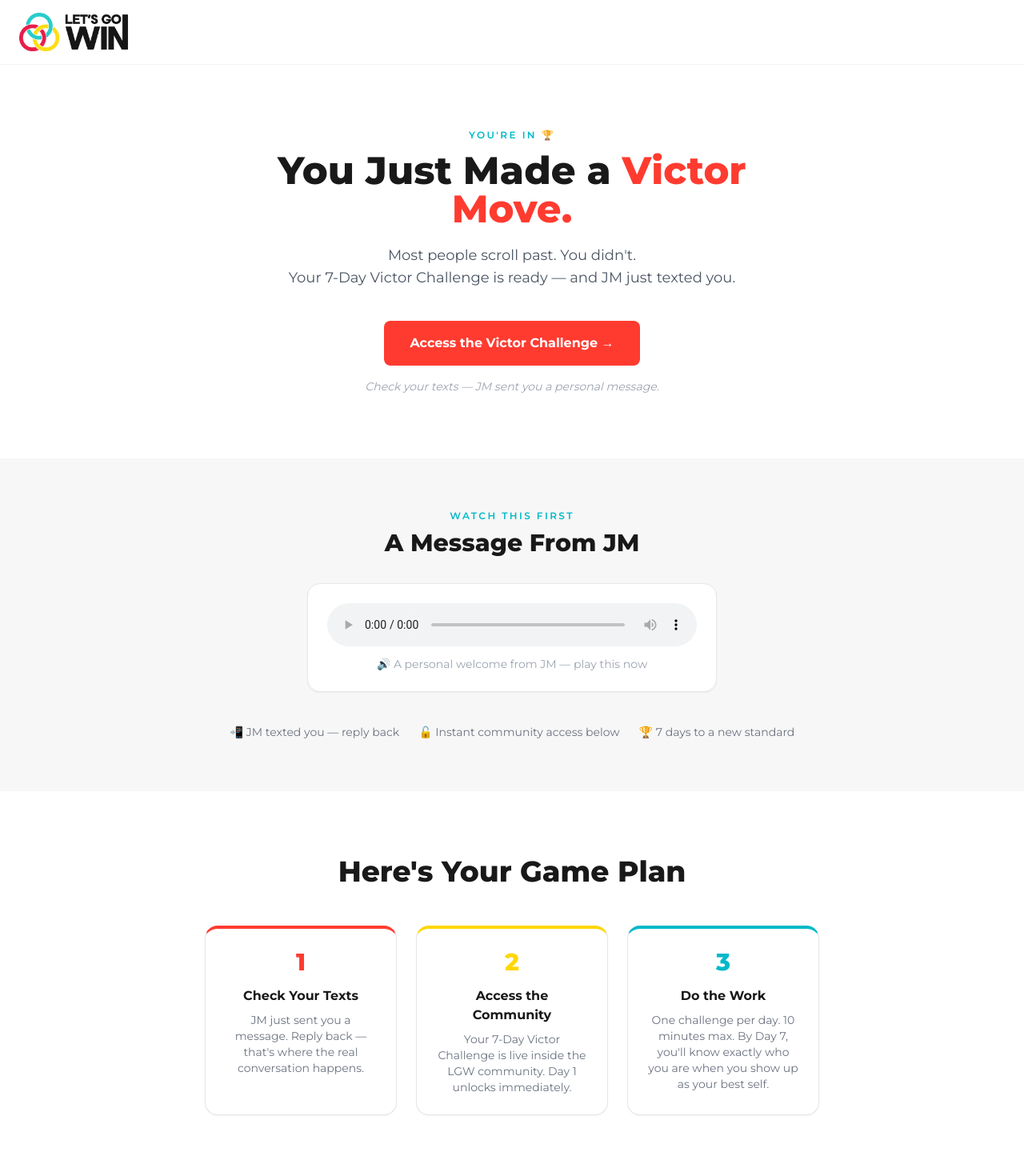
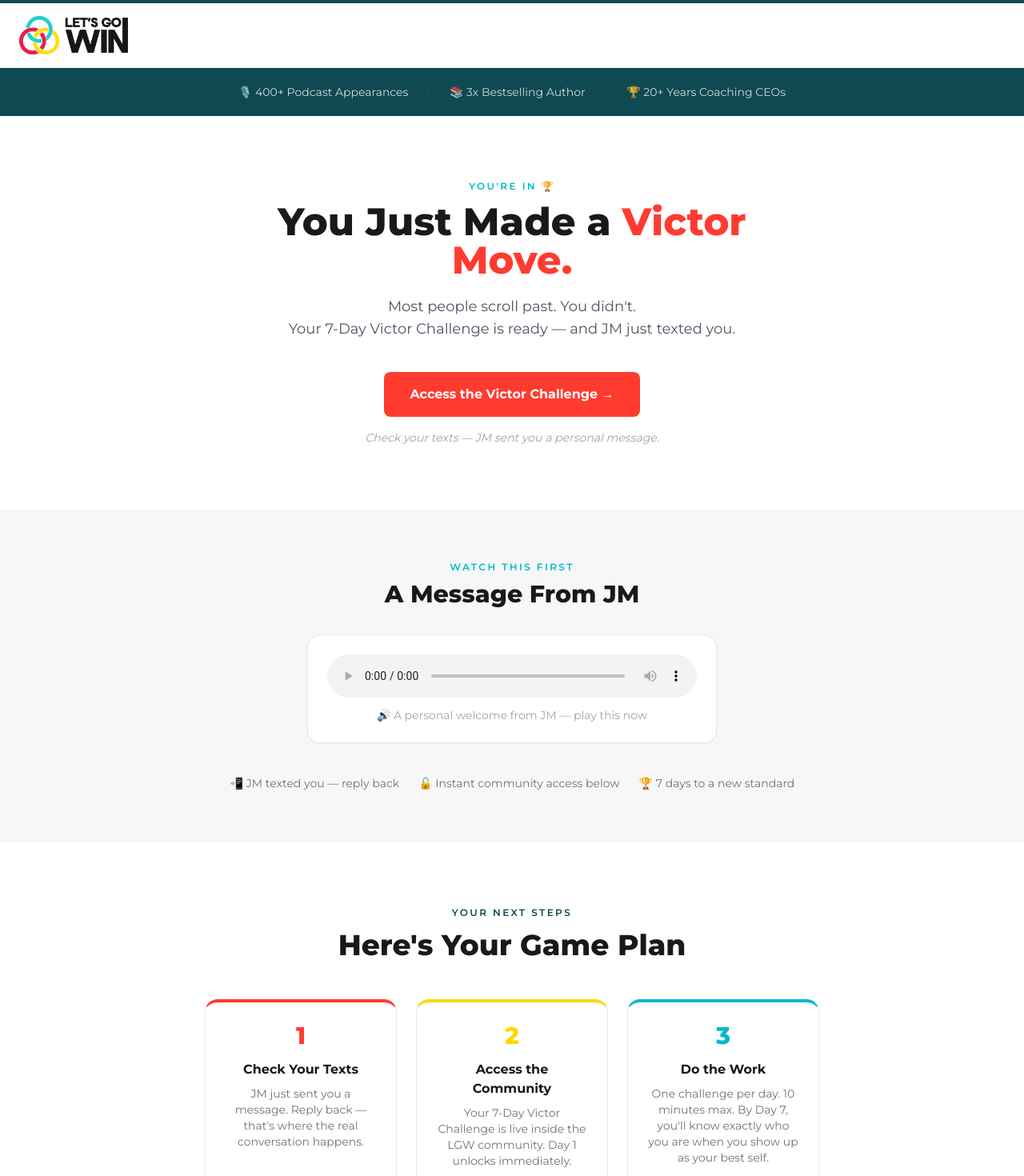
Before and after one commit to letsgowincom/victor-challenge, a Next.js app: page /victor-challenge-ty in a window 1280 px wide. Shown: the top 1470 px of the page at 80% size. Built offline with nearby package versions, Linux system fonts and the light colour scheme; no server answers.

Commit message:
TY page: add dark teal nav border, social proof bar, section accent label

```diff
--- a/src/app/victor-challenge-ty/page.tsx
+++ b/src/app/victor-challenge-ty/page.tsx
@@ -12,7 +12,7 @@ export default function ThankYouPage() {
   return (
     <main>
       {/* ── NAV ── */}
-      <nav className="bg-white px-6 py-4 border-b border-gray-100">
+      <nav className="bg-white px-6 py-4 border-b border-gray-100 border-t-4 border-t-[#0F4951]">
         {/* eslint-disable-next-line @next/next/no-img-element */}
         <img
           src="/images/lgw-logo-color.png"
@@ -20,6 +20,17 @@ export default function ThankYouPage() {
           className="h-[48px] w-auto"
         />
       </nav>
+
+      {/* ── SOCIAL PROOF BAR ── */}
+      <section className="bg-[#0F4951] px-4 py-5 text-center">
+        <div className="flex flex-wrap justify-center gap-x-6 gap-y-2 text-sm text-white/80">
+          <span>🎙️ 400+ Podcast Appearances</span>
+          <span className="hidden sm:inline text-white/30">·</span>
+          <span>📚 3x Bestselling Author</span>
+          <span className="hidden sm:inline text-white/30">·</span>
+          <span>🏆 20+ Years Coaching CEOs</span>
+        </div>
+      </section>
 
       {/* ── SECTION 1: HERO ── */}
       <section className="bg-white px-4 py-20 text-center">
@@ -82,6 +93,9 @@ export default function ThankYouPage() {
 
       {/* ── SECTION 3: WHAT HAPPENS NEXT ── */}
       <section className="bg-white px-4 py-20 text-center">
+        <p className="mb-3 text-xs font-semibold uppercase tracking-[0.2em] text-[#0F4951]">
+          Your Next Steps
+        </p>
         <h2 className="mb-12 text-3xl font-extrabold text-[#191919] md:text-4xl">
           Here&apos;s Your Game Plan
         </h2>
```
